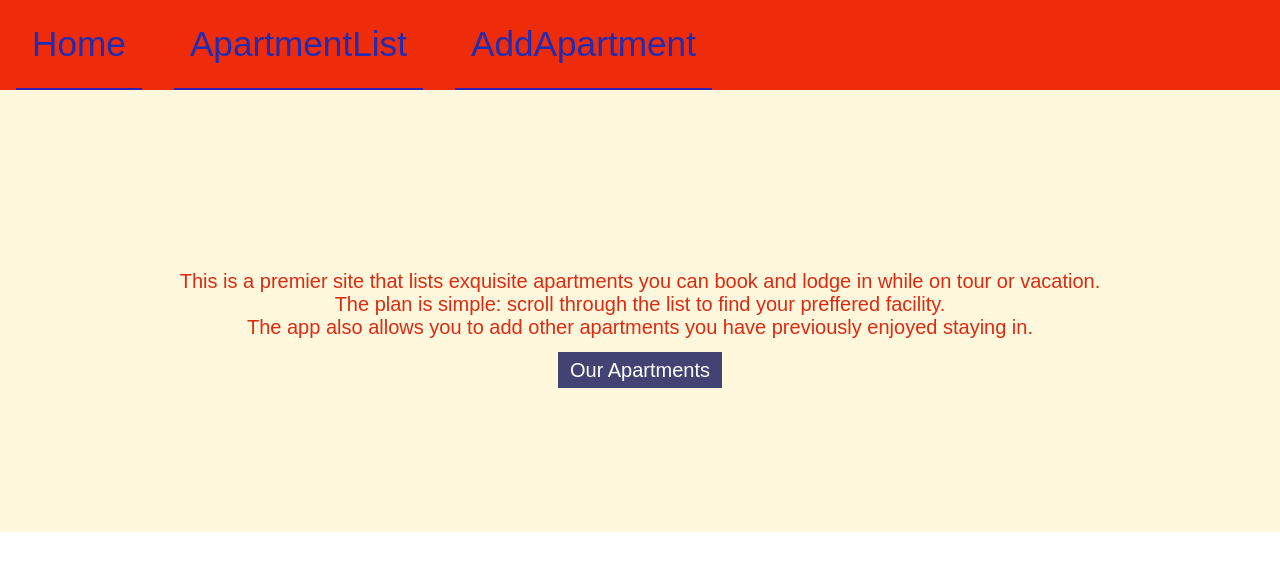
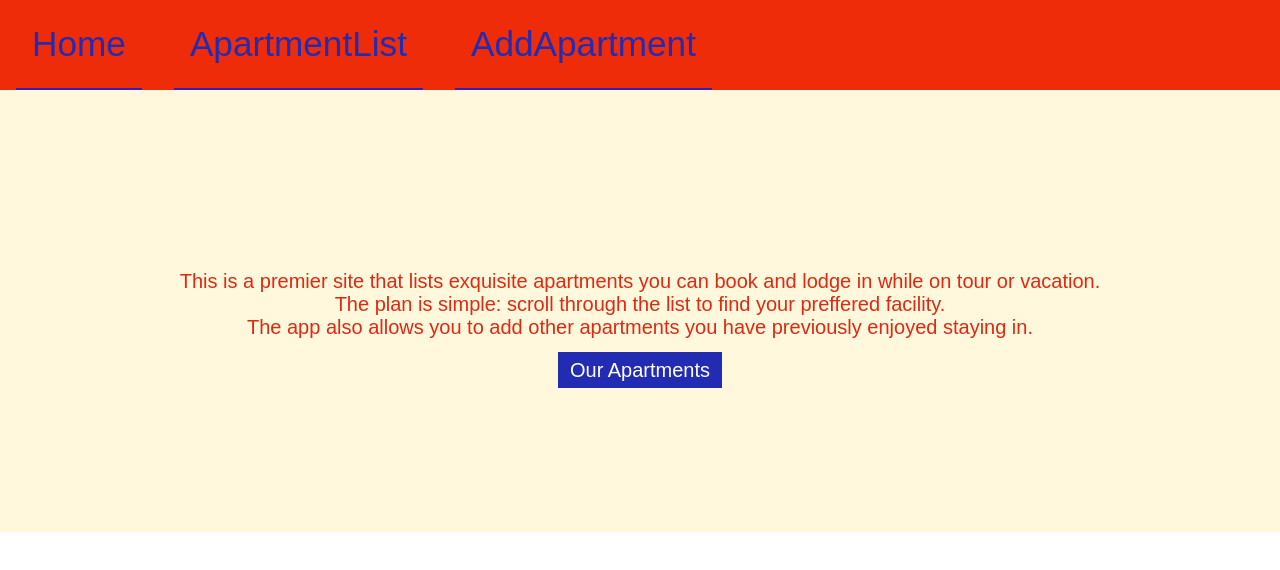
Before and after one commit to joshuamwale/Airbnb-clone-Apartment-listing-App, a React (Create React App) app: page / in a window 1280 px wide. Shown: the top 570 px of the page. Built offline with nearby package versions, Linux system fonts and the light colour scheme.

Commit message:
modified the index.css

```diff
--- a/src/components/home/Home.js
+++ b/src/components/home/Home.js
@@ -12,6 +12,7 @@ function Home() {
                 The plan is simple: scroll through the list to find your preffered facility. <br></br>
                 The app also allows you to add other apartments you have previously enjoyed staying in.
                 </p>
+
                 <Link to="/apartmentlist" className="homebtn">Our Apartments</Link>
             </center>
         </div>
--- a/src/index.css
+++ b/src/index.css
@@ -15,7 +15,7 @@ body {
   margin-left: 10px;
   max-height: fit-content;
   text-decoration: none;
-  background-color: rgb(66, 67, 114);
+  background-color: rgb(34, 44, 178);
   padding: 7px 12px;
   color: white;
 }
```
